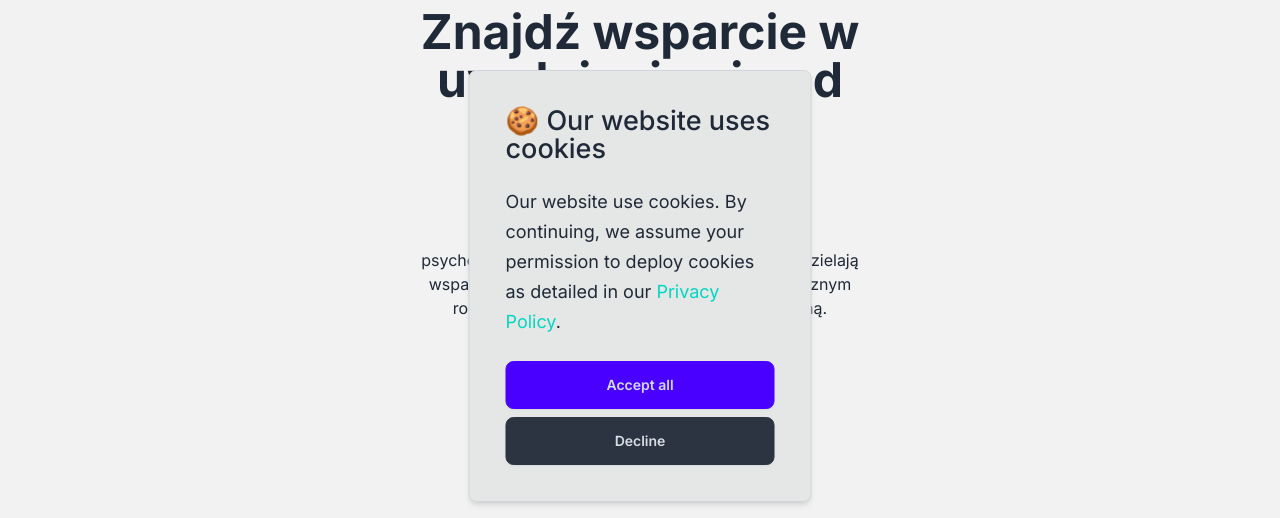
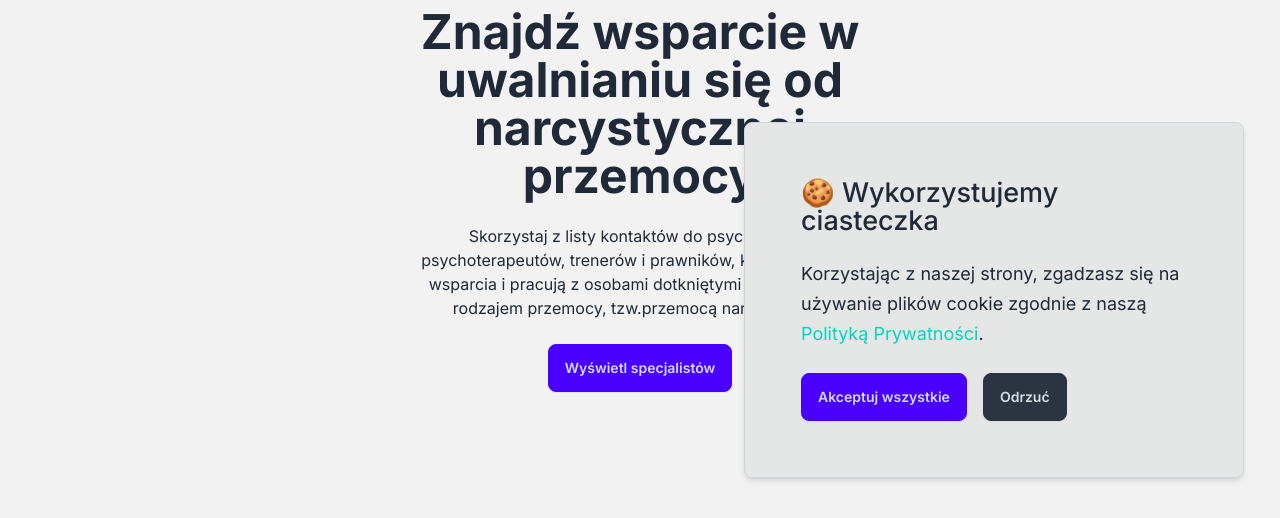
Before and after one commit to transcendence12/stop-npd-abuse, a Next.js app: page / in a window 1280 px wide. Shown: the part 282-800 px from the top of the page. Built offline with nearby package versions, Linux system fonts and the light colour scheme; no server answers.

Commit message:
feat: add ga4 and cookies banner

```diff
--- /dev/null
+++ b/src/actions/cookiesActions.ts
@@ -0,0 +1,7 @@
+'use server';
+
+import { setServerCookie } from '@/lib/cookiesHelper';
+
+export async function setCookieConsent(consent: 'granted' | 'denied') {
+  setServerCookie('cookie_consent', consent, 365);
+}
--- a/src/app/layout.tsx
+++ b/src/app/layout.tsx
@@ -25,18 +25,16 @@ export default function RootLayout({
   return (
     <ClerkProvider>
       <html lang="en">
-        {/* bg-zinc-100 text-zinc-900 min-h-screen */}
-
         <GoogleAnalytics
           GA_MEASUREMENT_ID={process.env.NEXT_PUBLIC_GOOGLE_ANALYTICS_ID || ""}
         />
-
         <body
           className={`${inter.className} antialiased bg-base-200 min-h-screen flex flex-col justify-between`}
         >
           <Header />
           <main className="flex-grow">{children}</main>
           <Footer />
+
           <CookiesBannerWrapper />
         </body>
       </html>
--- a/src/components/CookiesBanner/CookiesBannerClient.tsx
+++ b/src/components/CookiesBanner/CookiesBannerClient.tsx
@@ -1,69 +1,55 @@
 "use client";
-import { getCookie, setCookie } from "@/lib/cookiesHelper";
 
+import { useState, useEffect } from "react";
+import { setCookieConsent } from "@/actions/cookiesActions";
 import Link from "next/link";
-import { useEffect, useState } from "react";
 
 export const CookiesBannerClient: React.FC = () => {
-  const [cookieConsent, setCookieConsent] = useState<string | null>(null);
-  const [isLoading, setIsLoading] = useState(true);
+  const [cookieConsentState, setCookieConsentState] = useState<string | null>(null);
 
   useEffect(() => {
-    const storedConsent = getCookie("cookie_consent");
-    setCookieConsent(storedConsent);
-    setIsLoading(false);
+    const storedConsent = document.cookie
+      .split("; ")
+      .find((row) => row.startsWith("cookie_consent="))
+      ?.split("=")[1];
+    setCookieConsentState(storedConsent || null);
   }, []);
 
-  useEffect(() => {
-    if (cookieConsent !== null) {
-      setCookie("cookie_consent", cookieConsent, 365);
+  const handleAcceptCookies = async () => {
+    await setCookieConsent("granted"); // Ustawia ciasteczko na serwerze
+    setCookieConsentState("granted");
+  };
 
-      if (typeof window !== "undefined" && window.gtag) {
-        window.gtag("consent", "update", {
-          analytics_storage: cookieConsent === "granted" ? "granted" : "denied",
-        });
-      }
-    }
-  }, [cookieConsent]);
+  const handleDeclineCookies = async () => {
+    await setCookieConsent("denied"); // Ustawia ciasteczko na serwerze
+    setCookieConsentState("denied");
+  };
 
-  // Do not render the banner if loading or consent is already given
-  if (isLoading || cookieConsent !== null) {
-    return null;
+  if (cookieConsentState !== null) {
+    return null; // Banner nie powinien być widoczny, jeśli zgoda została już ustawiona
   }
 
-  const handleAcceptCookies = () => setCookieConsent("granted");
-  const handleDeclineCookies = () => setCookieConsent("denied");
-
-  //   const bannerClass = classNames(styles.bannerWrapper, {
-  //     [styles.visible]: cookieConsent === null,
-  //     [styles.hidden]: cookieConsent !== null,
-  //   })
-
   return (
-    <div
-      className={`bg-base-300 fixed bottom-10 right-9 z-50 flex w-[500px] flex-col items-start gap-6 rounded-lg border border-gray-300 p-14 shadow-md transition-all ${
-        cookieConsent === null ? "visible" : "invisible"
-      } md:bottom-4 md:left-1/2 md:w-[343px] md:translate-x-[-50%] md:items-center md:p-9 md:gap-6`}
-    >
+    <div className="fixed bottom-10 right-9 z-50 flex w-[500px] flex-col items-start gap-6 rounded-lg border border-gray-300 p-14 shadow-md bg-base-300">
       <div className="text-[27px] font-medium leading-[28px]">
-        🍪 Our website uses cookies
+        🍪 Wykorzystujemy ciasteczka
       </div>
       <div className="text-lg font-normal leading-[30px]">
-        Our website use cookies. By continuing, we assume your permission to
-        deploy cookies as detailed in our{" "}
-        <span className="text-accent">
-          <Link target="_blank" href="" className="hover:underline">
-            Privacy Policy
+        Korzystając z naszej strony, zgadzasz się na używanie plików cookie
+        zgodnie z naszą{" "}
+        <span>
+          <Link href="/privacy-policy" className="text-accent hover:underline">
+            Polityką Prywatności
           </Link>
         </span>
         .
       </div>
-      <div className="flex w-full items-center gap-4 md:flex-col md:justify-center md:items-stretch md:gap-2">
+      <div className="flex w-full items-center gap-4">
         <button className="btn btn-primary" onClick={handleAcceptCookies}>
-          Accept all
+          Akceptuj wszystkie
         </button>
         <button className="btn btn-neutral" onClick={handleDeclineCookies}>
-          Decline
+          Odrzuć
         </button>
       </div>
     </div>
--- a/src/components/CookiesBanner/CookiesBannerWrapper.tsx
+++ b/src/components/CookiesBanner/CookiesBannerWrapper.tsx
@@ -4,7 +4,7 @@ import { CookiesBannerClient } from './CookiesBannerClient'
 
 export default async function CookiesBannerWrapper() {
   const cookieStore = cookies()
-  const cookieConsent = (await cookieStore).get('cookie_consent')?.value
+  const cookieConsent = await (cookieStore).get('cookie_consent')?.value
 
   console.log("COOKIE CONSENT: ", cookieConsent)
 
--- a/src/components/CookiesBanner/GoogleAnalytics.tsx
+++ b/src/components/CookiesBanner/GoogleAnalytics.tsx
@@ -1,46 +1,46 @@
-'use client'
+"use client";
 
-import { getCookie } from '@/lib/cookiesHelper'
-import { usePathname, useSearchParams } from 'next/navigation'
-import Script from 'next/script'
-import { useEffect } from 'react'
+import { useEffect } from "react";
+import Script from "next/script";
+import { usePathname, useSearchParams } from "next/navigation";
 
 declare global {
   interface Window {
     gtag: (
       command: string,
       action: string,
-      params?: Record<string, unknown>,
-    ) => void
-    dataLayer: unknown[]
+      params?: Record<string, unknown>
+    ) => void;
+    dataLayer: unknown[];
   }
 }
 
 interface GoogleAnalyticsProps {
-  GA_MEASUREMENT_ID: string
+  GA_MEASUREMENT_ID: string;
 }
 
 export default function GoogleAnalytics({
   GA_MEASUREMENT_ID,
 }: GoogleAnalyticsProps) {
-  const pathname = usePathname()
-  const searchParams = useSearchParams()
+  const pathname = usePathname();
+  const searchParams = useSearchParams();
+  useEffect(() => {
+    const url = pathname + searchParams.toString();
+    const consent =
+      document.cookie
+        .split("; ")
+        .find((row) => row.startsWith("cookie_consent="))
+        ?.split("=")[1] || "denied";
 
-  useEffect(() => {
-    const url = pathname + searchParams.toString()
-
-    const consent = getCookie('cookie_consent') || 'denied'
-
-    if (typeof window !== 'undefined' && window.gtag) {
-      window.gtag('consent', 'default', {
+    if (typeof window !== "undefined" && window.gtag) {
+      window.gtag("consent", "update", {
         analytics_storage: consent,
-      })
-
-      window.gtag('config', GA_MEASUREMENT_ID, {
+      });
+      window.gtag("config", GA_MEASUREMENT_ID, {
         page_path: url,
-      })
+      });
     }
-  }, [pathname, searchParams, GA_MEASUREMENT_ID])
+  }, [pathname, searchParams, GA_MEASUREMENT_ID]);
 
   return (
     <>
@@ -48,7 +48,6 @@ export default function GoogleAnalytics({
         strategy="afterInteractive"
         src={`https://www.googletagmanager.com/gtag/js?id=${GA_MEASUREMENT_ID}`}
       />
-
       <Script
         id="google-analytics"
         strategy="afterInteractive"
@@ -60,7 +59,6 @@ export default function GoogleAnalytics({
             gtag('consent', 'default', {
               'analytics_storage': 'denied'
             });
-
             gtag('config', '${GA_MEASUREMENT_ID}', {
               page_path: window.location.pathname,
             });
@@ -68,5 +66,5 @@ export default function GoogleAnalytics({
         }}
       />
     </>
-  )
+  );
 }
--- a/src/lib/cookiesHelper.ts
+++ b/src/lib/cookiesHelper.ts
@@ -1,10 +1,25 @@
-export function setCookie(name: string, value: string, days: number) {
-    const expires = new Date()
-    expires.setTime(expires.getTime() + days * 24 * 60 * 60 * 1000)
-    document.cookie = `${name}=${value};expires=${expires.toUTCString()};path=/;SameSite=Lax;Secure`
-  }
+"use server";
 
-  export function getCookie(name: string): string | null {
-    const matches = document.cookie.match(new RegExp(`(^| )${name}=([^;]+)`))
-    return matches ? decodeURIComponent(matches[2]) : null
-  }
+import { cookies } from "next/headers";
+
+export async function setServerCookie(
+  name: string,
+  value: string,
+  days: number
+): Promise<void> {
+  const expires = new Date();
+  expires.setTime(expires.getTime() + days * 24 * 60 * 60 * 1000);
+
+  cookies().set(name, value, {
+    expires,
+    path: "/",
+    secure: true,
+    sameSite: "lax",
+  });
+}
+
+export async function getServerCookie(name: string): Promise<string | null> {
+  const cookieStore = cookies();
+  const cookie = cookieStore.get(name);
+  return cookie?.value || null;
+}
```
Lines whose indentation alone changed are shown as unchanged.
